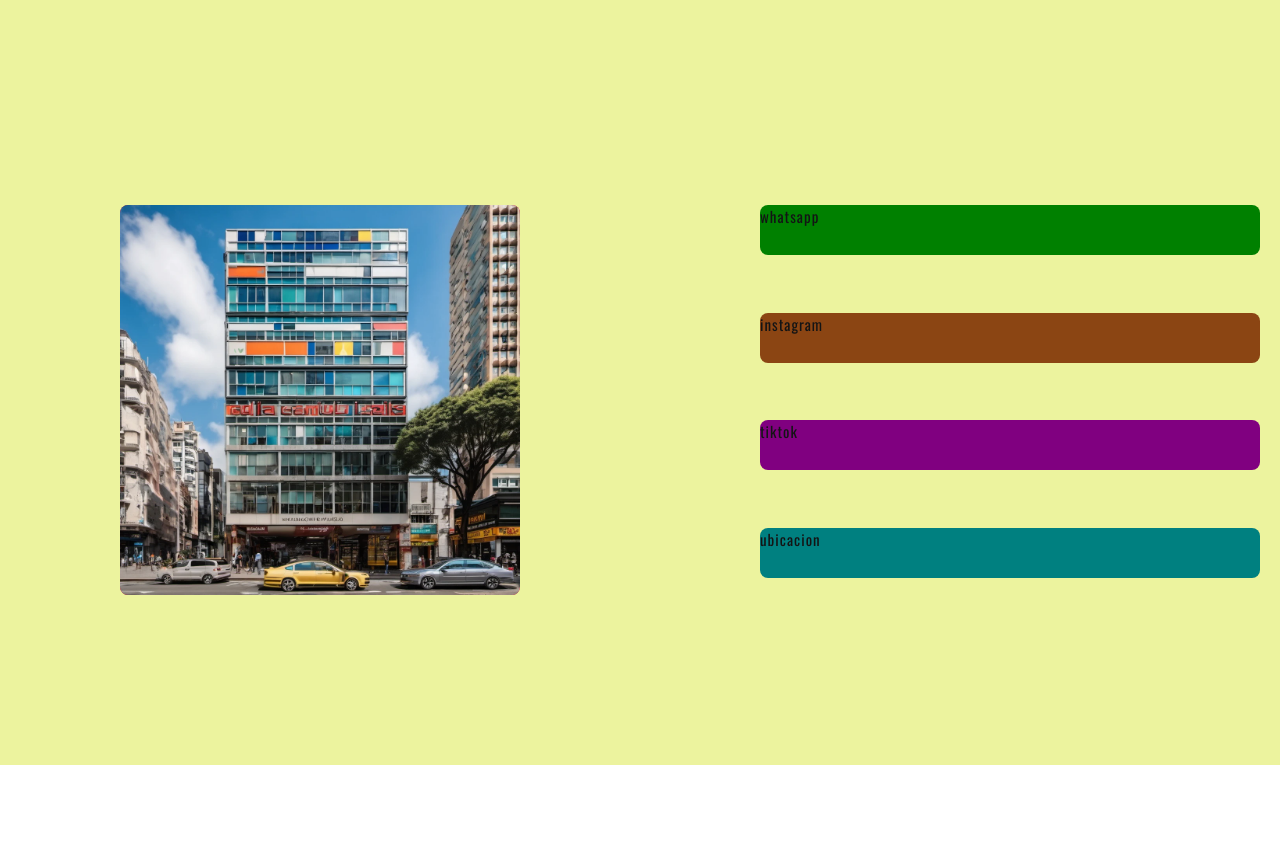
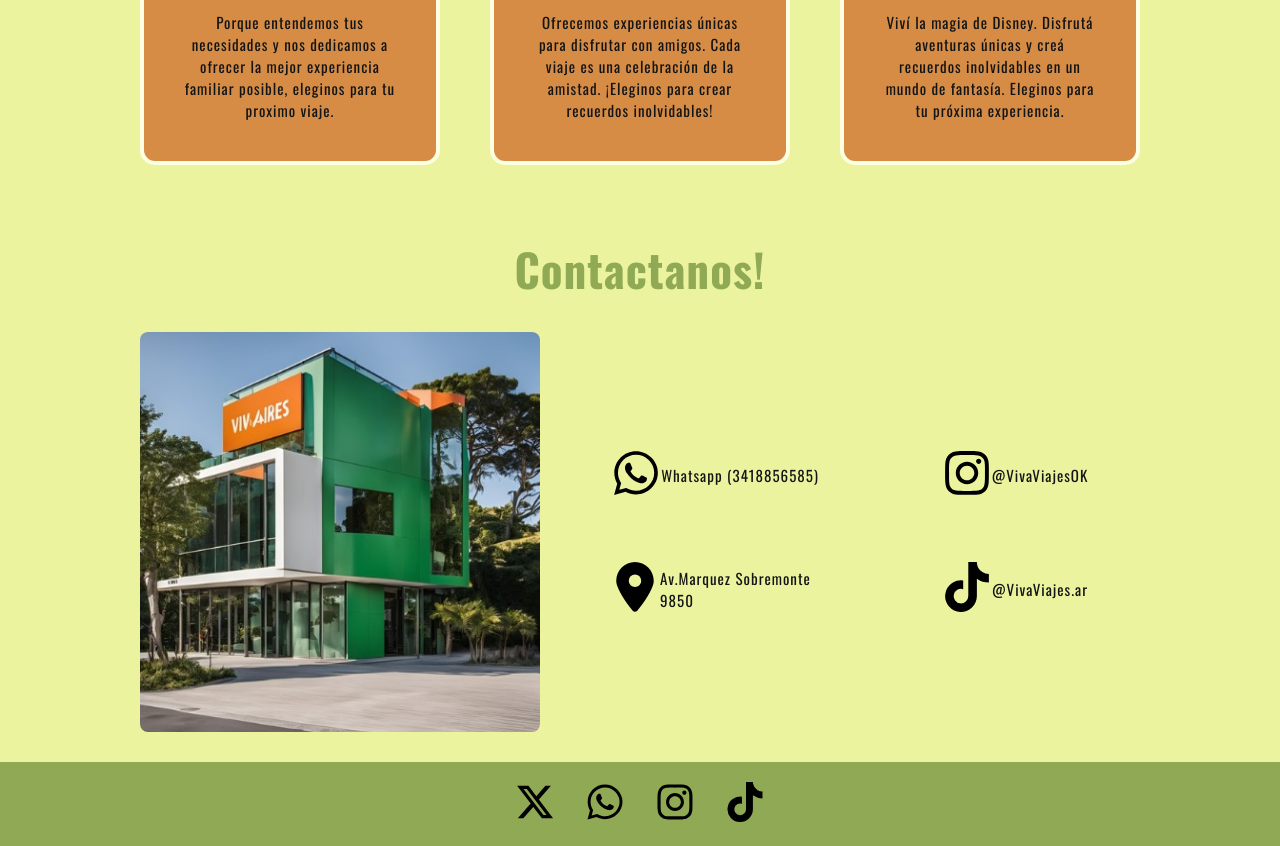
Before and after one commit to Fran-sanchez13/nucba_entregas, a plain HTML site: page index.html in a window 1280 px wide. Shown: the part 1700-2546 px from the top of the page. Before the commit the page ends 2465 px from the top, so only its background shows below. Drawn offline with nearby package versions, Linux system fonts and the light colour scheme.

Commit message:
contact y footer

```diff
--- a/index.html
+++ b/index.html
@@ -20,12 +20,15 @@
 
         <!-- NAVBAR -->
         <nav class="navbar">
+            <label for="menu-toggle"><img src="assets/img/menu.svg" alt="menu">
+            </label>
+            <input type="checkbox" id="menu-toggle">
             <ul class="navbar-list">
-                <li><a href="#" class="active">Home</a></li>
-                <li><a href="#">Experiencias</a></li>
+                <li><a href="#hero" class="active">Home</a></li>
+                <li><a href="#info-nosotros">Experiencias</a></li>
                 <li><a href="#">Vuelos</a></li>
                 <li><a href="#">Alojamientos</a></li>
-                <li><a href="#">Contactanos</a></li>
+                <li><a href="#container-contact-us">Contactanos</a></li>
             </ul>
 
             <!-- CARRITO -->
@@ -42,12 +45,18 @@
             <div class="hero-info">
                 <h1>VIVA VIAJES</h1>
                 <p>Bienvenidos a <span>VIVA VIAJES</span>, tu puerta de entrada a aventuras inolvidables. Explora destinos fascinantes y crea recuerdos únicos con nuestros itinerarios personalizados. ¡Deja que cada viaje sea una experiencia excepcional!</p>
-                <a href="#info-nosotros">Nosotros</a>
+                <a href="#info">Nosotros</a>
             </div>
 
             <!-- CAJA DE IMG CON TEXTO -->
             <div class="hero-img-info">
                 <img src="assets/img/reunion.png" alt="Sala de reunion de viva viajes">
+            </div>
+        </section>
+        <!--caja de info-->
+        <section id="info">
+            <div class="nosotros">
+                <p>En <span>Viva Viajes</span>, transformamos cada destino en una experiencia inolvidable. Nuestro equipo apasionado se dedica a ofrecer aventuras personalizadas, sumergiéndote en la autenticidad de cada lugar con un enfoque en la excelencia y el detalle. Con valores de compromiso, innovación y calidez, hacemos que cada viaje sea una historia única. El trabajo que nos inspira es crear momentos especiales que quedan grabados en la memoria y en el corazón de nuestros viajeros.<span> ¡Ven a descubrir el mundo con Viva Viajes y vive la aventura de tu vida!</span></p>
             </div>
         </section>
 
@@ -80,32 +89,36 @@
 
         </section>
 
-        <!--caja de info-->
-        <section id="info">
-            <div class="nosotros">
-                <p>En <span>Viva Viajes</span>, transformamos cada destino en una experiencia inolvidable. Nuestro equipo apasionado se dedica a ofrecer aventuras personalizadas, sumergiéndote en la autenticidad de cada lugar con un enfoque en la excelencia y el detalle. Con valores de compromiso, innovación y calidez, hacemos que cada viaje sea una historia única. El trabajo que nos inspira es crear momentos especiales que quedan grabados en la memoria y en el corazón de nuestros viajeros.<span> ¡Ven a descubrir el mundo con Viva Viajes y vive la aventura de tu vida!</span></p>
+
+        <section id="contact-us">
+            <h2>Contactanos!</h2>
+            <div class="container-contact">
+                <div class="img-contact">
+                <img src="assets/img/vivaViajes.jpeg" alt="Edificio Viva Viajes">
             </div>
-        </section>
-
-        <section id="container-contact-us">
-            <!-- <div class="info-contact">
-                <h1>CONTACTANOS</h1>
-                <p>whatsapp</p>
+            <div class="contact-info">
+                <p><a href="#"><img src="assets/img/whatsapp-icon.svg" alt="Whatsapp" class="icono-img"></a>Whatsapp (3418856585)</p>
+                <p><a href="#"><img src="assets/img/location-icon.svg" alt="Ubicacion" class="icono-img"></a>Av.Marquez Sobremonte 9850</p>
             </div>
-            <div class="contact-img">
-                <img src="assets/img/edificio-vivaviajes.webp" alt="Edificio Viva Viajes">
-            </div> -->
-            <div class="grid-area">
-                <div class="imagen"> <img src="assets/img/edificio-vivaviajes.webp" alt="Edificio Viva Viajes"></div>
-                <div class="whatsapp">whatsapp</div>
-                <div class="instagram">instagram</div>
-                <div class="tiktok">tiktok</div>
-                <div class="ubicacion">ubicacion</div>
-
+            <div class="contact-info">
+                <p><a href="#"><img src="assets/img/instagram-icon.svg" alt="Instagram" class="icono-img"></a>@VivaViajesOK</p>
+                <p><a href="#"><img src="assets/img/tiktok-icon.svg" alt="TikTok" class="icono-img"></a>@VivaViajes.ar</p>
+            </div>
             </div>
         </section>
 
     </main>
+    <footer id="footer">
+        <div class="footer-container">
+            <ul class="footer-list">
+                <li><a href="#"><img src="assets/img/x-twitter.svg" alt="X-Twitter"></a></li>
+                <li><a href="#"><img src="assets/img/whatsapp-icon.svg" alt="X-Twitter"></a></li>
+                <li><a href="#"><img src="assets/img/instagram-icon.svg" alt="X-Twitter"></a></li>
+                <li><a href="#"><img src="assets/img/tiktok-icon.svg" alt="X-Twitter"></a></li>
 
+            </ul>
+        </div>
+
+    </footer>
 </body>
 </html>
--- a/style.css
+++ b/style.css
@@ -167,9 +167,9 @@ main{
 }
 
 #info{
-    margin-bottom: 100px;
-    margin-top: 100px;
-    padding: 70px 10px;
+    margin-bottom: 190px;
+    margin-top: 150px;
+    padding: 100px 10px;
     max-width: 1200px;
     text-align: center;
 }
@@ -209,6 +209,7 @@ main{
 .cards-container{
     display: flex;
     gap: 50px;
+
 }
 
 .info-cards{
@@ -238,99 +239,116 @@ main{
     border: 3px solid var(--color-ds1) ;
 }
 
+/* info de contacto */
 
-/*caja de contacto*/
+#contact-us h2{
+    font-size: 3rem;
+    font-weight: 800;
+    text-align: center;
+    margin-bottom: 10px;
+    color: var(--bg-nv);
+}
 
- #container-contact-us{
+
+.container-contact{
     max-width: 1200px;
-    margin: 100px;
-    padding: 70px;
-    /*display: flex;
-    justify-content: center;
-    align-items: center; */
+    display: flex;
+    gap: 50px;
+    margin: 30px;
+    width: 1000px;
 }
-/*
-.info-contact{
+
+
+
+
+.img-contact{
     display: flex;
     flex-direction: column;
     width: 50%;
-    gap: 20px;
     align-items: flex-start;
-}
+    justify-content: flex-start;
 
-.contact-img{
-    display: flex;
-    flex-direction: column;
-    width: 50%;
-    align-items: end;
-    justify-content: end;
-    margin-right: 10px;
-}
-
-.contact-img img{
-    width: 400px;
-    height: 400px;
-    border-radius: 1rem;
-    margin: 0 20px 50px 450px;
-} */
-
-
-/* GRID AREAS */
-
-.grid-area{
-    display: grid;
-    grid-template-areas:
-        "imagen whatsapp whatsapp"
-        "imagen instagram instagram"
-        "imagen tiktok tiktok"
-        "imagen ubicacion ubicacion"
-        ;
-        gap: 40px;
-}
-
-.imagen{
-    grid-area: imagen;
-    background-color: crimson;
-    border-radius: 8px;
-    overflow: hidden;
-    width: 400px;
-    height: 390px;
-    margin: 0 200px 0 10px;
 
 }
 
-.imagen img{
-    width: 100%;
-    height: 390px;
+.img-contact img{
+    width: 400px;
+    height: 400px;
+    border-radius: 8px;
 }
 
-.whatsapp{
-    grid-area: whatsapp;
-    background-color: green;
-    border-radius: 8px;
-    width: 500px;
-    height: 50px;
-    justify-content: end;
+
+.contact-info{
+    display: flex;
+    flex-direction: column;
+    justify-content: center;
+    align-items: center;
+    width: 50%;
+     gap: 20px;
+    align-items: center;
 }
 
-.instagram{
-    grid-area: instagram;
-    background-color: saddlebrown;
-    border-radius: 8px;
-    height: 50px;
+.contact-info img:hover{
+    transform: scale(1.2);
+    filter: brightness(1.5);
+    transition: 0.5s;
+
 }
-.tiktok{
-    grid-area: tiktok;
-    background-color: purple;
-    border-radius: 8px;
-    width: 500px;
+/* iconos */
+.contact-info p{
+    display: flex;
+    justify-content: center;
+    align-items: center;
+    padding: 20px;
+}
+
+.icono-img{
+    width: 50px;
     height: 50px;
 }
 
+/* FOOTER */
 
-.ubicacion{
-    grid-area: ubicacion;
-    background-color: teal;
-    border-radius: 8px;
-    height: 50px;
+
+#footer {
+    background-color: var(--bg-nv);
+    padding: 20px 0;
+    text-align: center;
 }
+
+.footer-container {
+    display: flex;
+    justify-content: center;
+    align-items: center;
+}
+
+.footer-list {
+    display: flex;
+    gap: 30px;
+    list-style: none;
+    padding: 0;
+    margin: 0;
+}
+
+.footer-list li {
+    display: inline-block;
+}
+
+.footer-list img {
+    width: 40px;
+    height: 40px;
+    transition: transform 0.3s ease, filter 0.3s ease;
+}
+
+.footer-list img:hover {
+    transform: scale(1.2);
+    filter: brightness(1.5);
+}
+
+/* Alineación del footer al centro de la página */
+footer {
+    display: flex;
+    justify-content: center;
+    align-items: center;
+    background-color: green;
+}
```
Also changed, not shown: assets/img/edificio-vivaviajes.webp (deleted), assets/img/menu.svg (added), assets/img/vivaViajes.jpeg (added), assets/img/x-twitter.svg (added).
